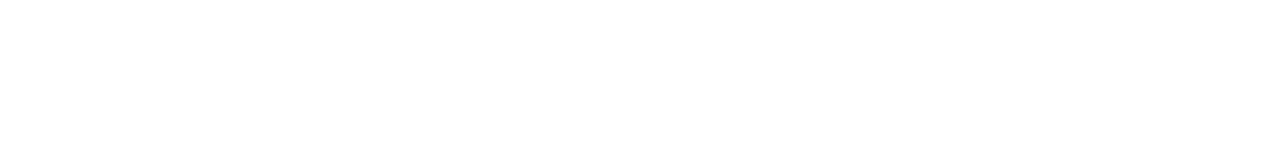
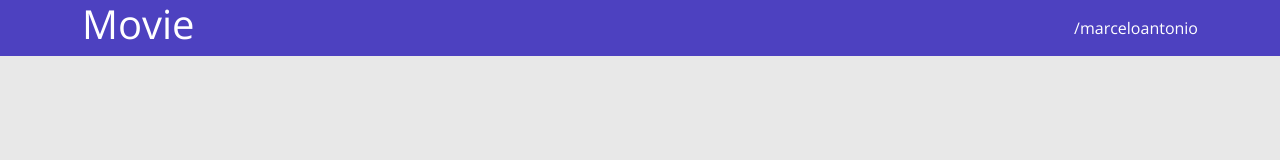
Before and after one commit to marcelodev85/projetomovie, a plain HTML site: page index.html in a window 1280 px wide. Drawn offline with nearby package versions, Linux system fonts and the light colour scheme.

Commit message:
Barra superior

```diff
--- a/css/styles.css
+++ b/css/styles.css
@@ -1,5 +1,31 @@
 @import url('https://fonts.googleapis.com/css2?family=Handlee&family=Inter:wght@400;600&family=Open+Sans:wght@300;400;700&family=Ubuntu+Mono:ital,wght@0,400;0,700;1,700&display=swap');
+
+html,
+body {
+  background-color: #e8e8e8;
+}
 
 * {
   font-family: 'Open Sans', sans-serif;
+  box-sizing: border-box;
 }
+
+header {
+  background-color: #4D41C0;
+  color: #ffffff;
+
+}
+
+nav {
+  display: flex;
+  justify-content: space-between;
+  align-items: center;
+}
+
+
+a,
+a:hover {
+  text-decoration: none;
+  color: unset;
+
+}
--- a/index.html
+++ b/index.html
@@ -12,5 +12,12 @@
     />
     <link rel="stylesheet" href="css/styles.css" />
   </head>
-  <body></body>
+  <body>
+    <header>
+      <nav class="container">
+        <h1>Movie</h1>
+        <a href="https://github.com/marcelodev85">/marceloantonio</a>
+      </nav>
+    </header>
+  </body>
 </html>
```
